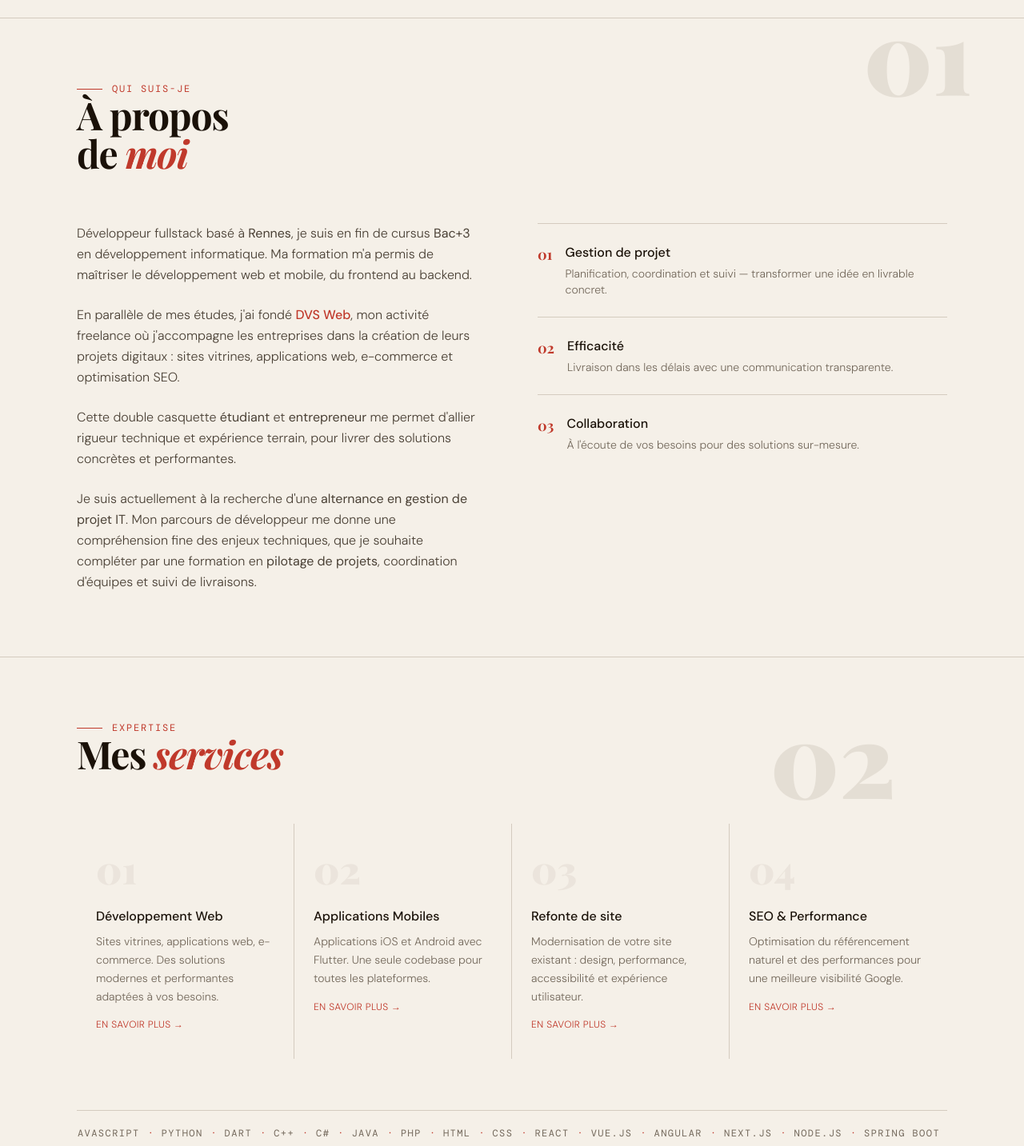
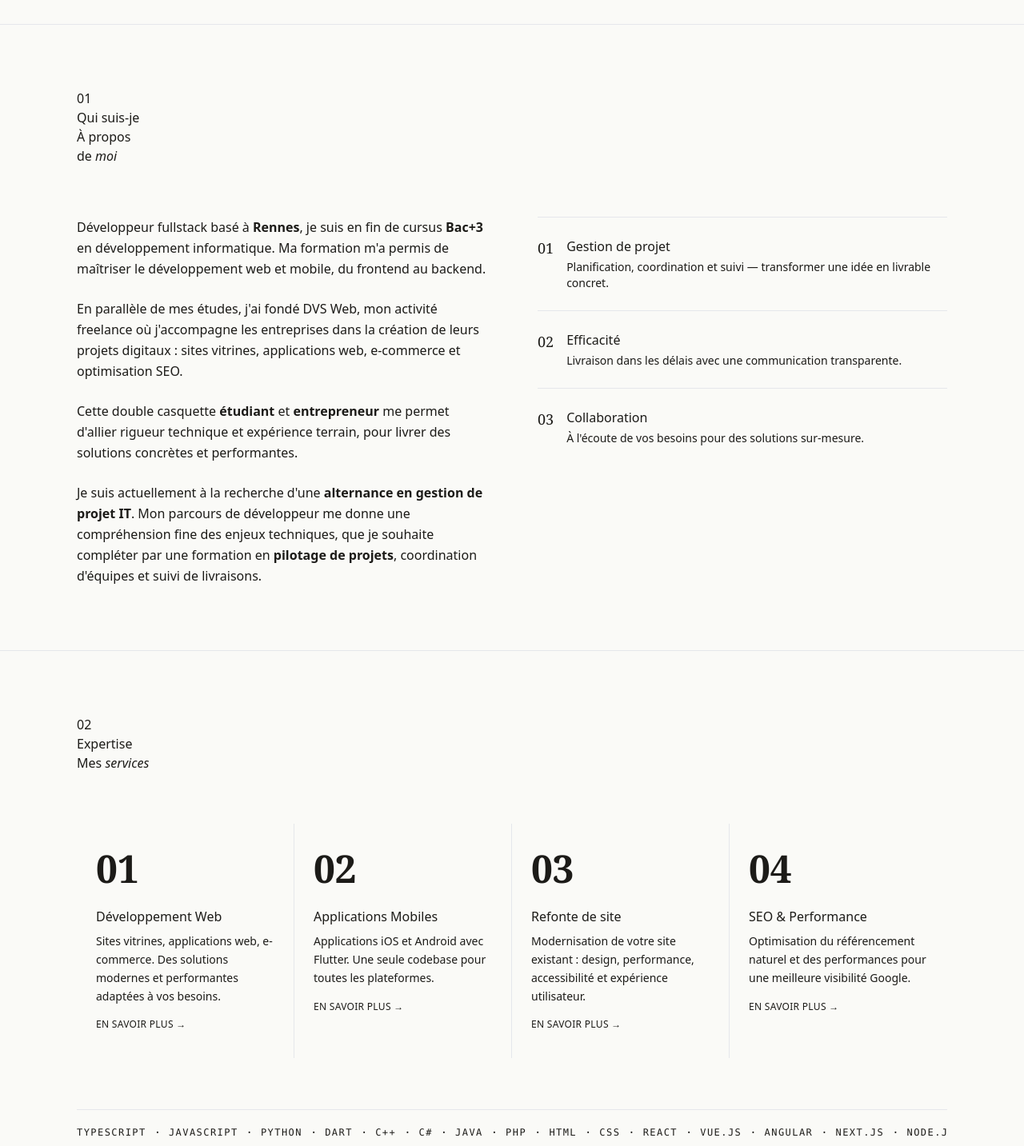
Before and after one commit to davisone/portfolio-V2, an Astro site: page / in a window 1280 px wide. Shown: the part 847-2280 px from the top of the page at 80% size. Built offline with nearby package versions, Linux system fonts and the light colour scheme; Astro itself is replaced by a stand-in of ours.

Commit message:
feat(design): tokens et typographies La Galerie

```diff
--- a/src/layouts/Layout.astro
+++ b/src/layouts/Layout.astro
@@ -42,6 +42,11 @@ const today = new Date().toISOString().split('T')[0]
     <!-- Preconnect -->
     <link rel="preconnect" href="https://www.googletagmanager.com" />
     <link rel="dns-prefetch" href="https://www.googletagmanager.com" />
+
+    <!-- Fontes critiques -->
+    <link rel="preload" href="/fonts/marcellus-v14-latin_latin-ext-regular.woff2" as="font" type="font/woff2" crossorigin />
+    <link rel="preload" href="/fonts/source-serif-4-v14-latin_latin-ext-regular.woff2" as="font" type="font/woff2" crossorigin />
+    <link rel="preload" href="/fonts/archivo-v25-latin_latin-ext-regular.woff2" as="font" type="font/woff2" crossorigin />
 
     <!-- Hreflang (uniquement sur les pages avec traductions) -->
     {hasTranslations && (
@@ -193,15 +198,6 @@ const today = new Date().toISOString().split('T')[0]
         }
       })();
     </script>
-    <!-- Theme detection (avant le body pour eviter le flash) -->
-    <script is:inline>
-      (function() {
-        var stored = localStorage.getItem('theme');
-        if (stored === 'dark' || (!stored && window.matchMedia('(prefers-color-scheme: dark)').matches)) {
-          document.documentElement.classList.add('dark');
-        }
-      })();
-    </script>
   </head>
   <body>
     <a href="#main-content" class="sr-only focus:not-sr-only focus:fixed focus:top-4 focus:left-4 focus:z-50 focus:px-4 focus:py-2 focus:bg-ink focus:text-paper focus:outline-none">
--- a/src/styles/global.css
+++ b/src/styles/global.css
@@ -1,103 +1,63 @@
-/* DM Mono */
+/* Marcellus — display, capitales lapidaires */
 @font-face {
-  font-family: 'DM Mono';
+  font-family: 'Marcellus';
   font-style: normal;
   font-weight: 400;
   font-display: swap;
-  src: url('/fonts/dm-mono-400-latin.woff2') format('woff2');
-  unicode-range: U+0000-00FF, U+0131, U+0152-0153, U+02BB-02BC, U+02C6, U+02DA, U+02DC, U+0304, U+0308, U+0329, U+2000-206F, U+20AC, U+2122, U+2191, U+2193, U+2212, U+2215, U+FEFF, U+FFFD;
+  src: url('/fonts/marcellus-v14-latin_latin-ext-regular.woff2') format('woff2');
+}
+
+/* Source Serif 4 — lecture */
+@font-face {
+  font-family: 'Source Serif 4';
+  font-style: normal;
+  font-weight: 300;
+  font-display: swap;
+  src: url('/fonts/source-serif-4-v14-latin_latin-ext-300.woff2') format('woff2');
 }
 @font-face {
-  font-family: 'DM Mono';
+  font-family: 'Source Serif 4';
   font-style: normal;
   font-weight: 400;
   font-display: swap;
-  src: url('/fonts/dm-mono-400-latin-ext.woff2') format('woff2');
-  unicode-range: U+0100-02BA, U+02BD-02C5, U+02C7-02CC, U+02CE-02D7, U+02DD-02FF, U+0304, U+0308, U+0329, U+1D00-1DBF, U+1E00-1E9F, U+1EF2-1EFF, U+2020, U+20A0-20AB, U+20AD-20C0, U+2113, U+2C60-2C7F, U+A720-A7FF;
+  src: url('/fonts/source-serif-4-v14-latin_latin-ext-regular.woff2') format('woff2');
 }
 @font-face {
-  font-family: 'DM Mono';
+  font-family: 'Source Serif 4';
+  font-style: normal;
+  font-weight: 600;
+  font-display: swap;
+  src: url('/fonts/source-serif-4-v14-latin_latin-ext-600.woff2') format('woff2');
+}
+@font-face {
+  font-family: 'Source Serif 4';
+  font-style: italic;
+  font-weight: 400;
+  font-display: swap;
+  src: url('/fonts/source-serif-4-v14-latin_latin-ext-italic.woff2') format('woff2');
+}
+
+/* Archivo — signalétique et cartels */
+@font-face {
+  font-family: 'Archivo';
+  font-style: normal;
+  font-weight: 400;
+  font-display: swap;
+  src: url('/fonts/archivo-v25-latin_latin-ext-regular.woff2') format('woff2');
+}
+@font-face {
+  font-family: 'Archivo';
   font-style: normal;
   font-weight: 500;
   font-display: swap;
-  src: url('/fonts/dm-mono-500-latin.woff2') format('woff2');
-  unicode-range: U+0000-00FF, U+0131, U+0152-0153, U+02BB-02BC, U+02C6, U+02DA, U+02DC, U+0304, U+0308, U+0329, U+2000-206F, U+20AC, U+2122, U+2191, U+2193, U+2212, U+2215, U+FEFF, U+FFFD;
+  src: url('/fonts/archivo-v25-latin_latin-ext-500.woff2') format('woff2');
 }
 @font-face {
-  font-family: 'DM Mono';
+  font-family: 'Archivo';
   font-style: normal;
-  font-weight: 500;
+  font-weight: 600;
   font-display: swap;
-  src: url('/fonts/dm-mono-500-latin-ext.woff2') format('woff2');
-  unicode-range: U+0100-02BA, U+02BD-02C5, U+02C7-02CC, U+02CE-02D7, U+02DD-02FF, U+0304, U+0308, U+0329, U+1D00-1DBF, U+1E00-1E9F, U+1EF2-1EFF, U+2020, U+20A0-20AB, U+20AD-20C0, U+2113, U+2C60-2C7F, U+A720-A7FF;
-}
-
-/* DM Sans — variable font, meme fichier pour 300/400/500 */
-@font-face {
-  font-family: 'DM Sans';
-  font-style: normal;
-  font-weight: 300 500;
-  font-display: swap;
-  src: url('/fonts/dm-sans-300-400-500-latin.woff2') format('woff2');
-  unicode-range: U+0000-00FF, U+0131, U+0152-0153, U+02BB-02BC, U+02C6, U+02DA, U+02DC, U+0304, U+0308, U+0329, U+2000-206F, U+20AC, U+2122, U+2191, U+2193, U+2212, U+2215, U+FEFF, U+FFFD;
-}
-@font-face {
-  font-family: 'DM Sans';
-  font-style: normal;
-  font-weight: 300 500;
-  font-display: swap;
-  src: url('/fonts/dm-sans-300-400-500-latin-ext.woff2') format('woff2');
-  unicode-range: U+0100-02BA, U+02BD-02C5, U+02C7-02CC, U+02CE-02D7, U+02DD-02FF, U+0304, U+0308, U+0329, U+1D00-1DBF, U+1E00-1E9F, U+1EF2-1EFF, U+2020, U+20A0-20AB, U+20AD-20C0, U+2113, U+2C60-2C7F, U+A720-A7FF;
-}
-
-/* Playfair Display */
-@font-face {
-  font-family: 'Playfair Display';
-  font-style: normal;
-  font-weight: 700;
-  font-display: swap;
-  src: url('/fonts/playfair-700-latin.woff2') format('woff2');
-  unicode-range: U+0000-00FF, U+0131, U+0152-0153, U+02BB-02BC, U+02C6, U+02DA, U+02DC, U+0304, U+0308, U+0329, U+2000-206F, U+20AC, U+2122, U+2191, U+2193, U+2212, U+2215, U+FEFF, U+FFFD;
-}
-@font-face {
-  font-family: 'Playfair Display';
-  font-style: normal;
-  font-weight: 700;
-  font-display: swap;
-  src: url('/fonts/playfair-700-latin-ext.woff2') format('woff2');
-  unicode-range: U+0100-02BA, U+02BD-02C5, U+02C7-02CC, U+02CE-02D7, U+02DD-02FF, U+0304, U+0308, U+0329, U+1D00-1DBF, U+1E00-1E9F, U+1EF2-1EFF, U+2020, U+20A0-20AB, U+20AD-20C0, U+2113, U+2C60-2C7F, U+A720-A7FF;
-}
-@font-face {
-  font-family: 'Playfair Display';
-  font-style: normal;
-  font-weight: 900;
-  font-display: swap;
-  src: url('/fonts/playfair-900-latin.woff2') format('woff2');
-  unicode-range: U+0000-00FF, U+0131, U+0152-0153, U+02BB-02BC, U+02C6, U+02DA, U+02DC, U+0304, U+0308, U+0329, U+2000-206F, U+20AC, U+2122, U+2191, U+2193, U+2212, U+2215, U+FEFF, U+FFFD;
-}
-@font-face {
-  font-family: 'Playfair Display';
-  font-style: normal;
-  font-weight: 900;
-  font-display: swap;
-  src: url('/fonts/playfair-900-latin-ext.woff2') format('woff2');
-  unicode-range: U+0100-02BA, U+02BD-02C5, U+02C7-02CC, U+02CE-02D7, U+02DD-02FF, U+0304, U+0308, U+0329, U+1D00-1DBF, U+1E00-1E9F, U+1EF2-1EFF, U+2020, U+20A0-20AB, U+20AD-20C0, U+2113, U+2C60-2C7F, U+A720-A7FF;
-}
-@font-face {
-  font-family: 'Playfair Display';
-  font-style: italic;
-  font-weight: 700;
-  font-display: swap;
-  src: url('/fonts/playfair-italic-700-latin.woff2') format('woff2');
-  unicode-range: U+0000-00FF, U+0131, U+0152-0153, U+02BB-02BC, U+02C6, U+02DA, U+02DC, U+0304, U+0308, U+0329, U+2000-206F, U+20AC, U+2122, U+2191, U+2193, U+2212, U+2215, U+FEFF, U+FFFD;
-}
-@font-face {
-  font-family: 'Playfair Display';
-  font-style: italic;
-  font-weight: 700;
-  font-display: swap;
-  src: url('/fonts/playfair-italic-700-latin-ext.woff2') format('woff2');
-  unicode-range: U+0100-02BA, U+02BD-02C5, U+02C7-02CC, U+02CE-02D7, U+02DD-02FF, U+0304, U+0308, U+0329, U+1D00-1DBF, U+1E00-1E9F, U+1EF2-1EFF, U+2020, U+20A0-20AB, U+20AD-20C0, U+2113, U+2C60-2C7F, U+A720-A7FF;
+  src: url('/fonts/archivo-v25-latin_latin-ext-600.woff2') format('woff2');
 }
 
 @tailwind base;
@@ -106,25 +66,12 @@
 
 @layer base {
   :root {
-    --color-ink: 26 17 8;
-    --color-paper: 245 240 232;
-    --color-paper-alt: 237 232 223;
-    --color-accent: 192 57 43;
-    --color-accent-hover: 231 76 60;
-    --color-muted: 115 104 91;
-    --color-border: 212 203 191;
-    --color-text-body: 74 64 53;
-  }
-
-  .dark {
-    --color-ink: 240 235 225;
-    --color-paper: 18 16 14;
-    --color-paper-alt: 28 26 23;
-    --color-accent: 205 72 58;
-    --color-accent-hover: 231 76 60;
-    --color-muted: 160 153 145;
-    --color-border: 50 45 40;
-    --color-text-body: 180 172 162;
+    --color-cimaise: 250 250 247;
+    --color-oeuvre: 255 255 255;
+    --color-encre: 28 27 24;
+    --color-cartel: 111 106 99;
+    --color-filet: 230 227 220;
+    --color-point: 200 51 10;
   }
 
   html {
@@ -132,12 +79,16 @@
   }
 
   body {
-    @apply font-sans antialiased bg-paper text-ink font-light;
-    transition: background-color 0.3s ease, color 0.3s ease;
+    @apply font-lecture antialiased bg-cimaise text-encre;
   }
 
   ::selection {
-    @apply bg-accent/20 text-ink;
+    @apply bg-point/15 text-encre;
+  }
+
+  :focus-visible {
+    outline: 2px solid rgb(var(--color-point));
+    outline-offset: 3px;
   }
 }
 
@@ -146,62 +97,25 @@
     @apply max-w-6xl mx-auto px-4 sm:px-6 lg:px-8;
   }
 
-  .section-label {
-    @apply font-mono text-xs tracking-[0.15em] uppercase text-accent flex items-center gap-3;
+  .signal-label {
+    @apply font-signal text-[11px] font-semibold tracking-[0.16em] uppercase text-cartel;
   }
 
-  .section-label::before {
-    content: '';
-    @apply block w-8 h-px bg-accent;
+  .cartel-box {
+    @apply bg-oeuvre border border-filet;
   }
 
-  .section-title {
-    @apply font-serif text-4xl sm:text-5xl font-bold text-ink leading-none tracking-tight;
+  .btn-galerie {
+    @apply inline-flex items-center gap-2.5 px-7 py-3.5 bg-encre text-cimaise
+           font-signal text-xs font-medium tracking-[0.1em] uppercase
+           transition-colors duration-200 hover:bg-point cursor-pointer;
   }
 
-  .section-title em {
-    @apply text-accent;
-    font-style: italic;
+  .btn-galerie-secondaire {
+    @apply inline-flex items-center gap-2.5 px-7 py-3.5 border border-encre text-encre
+           font-signal text-xs tracking-[0.1em] uppercase
+           transition-colors duration-200 hover:border-point hover:text-point cursor-pointer;
   }
-
-  .section-num {
-    @apply font-serif text-[8rem] font-black text-border/50 leading-none absolute right-4 sm:right-8 lg:right-16 -top-5 select-none pointer-events-none;
-  }
-
-  .btn-primary {
-    @apply inline-flex items-center gap-2.5 px-7 py-3.5 bg-ink text-paper
-           text-xs font-medium tracking-[0.1em] uppercase
-           transition-all duration-200 hover:bg-accent;
-  }
-
-  .btn-secondary {
-    @apply inline-flex items-center gap-2.5 px-7 py-3.5 border border-ink text-ink
-           text-xs font-normal tracking-[0.1em] uppercase
-           transition-all duration-200 hover:bg-ink hover:text-paper;
-  }
-}
-
-/* Reveal animations */
-.reveal {
-  opacity: 0;
-  transform: translateY(24px);
-  transition: opacity 0.6s ease-out, transform 0.6s ease-out;
-}
-
-.reveal.visible {
-  opacity: 1;
-  transform: translateY(0);
-}
-
-.reveal-right {
-  opacity: 0;
-  transform: translateX(20px);
-  transition: opacity 0.5s ease-out, transform 0.5s ease-out;
-}
-
-.reveal-right.visible {
-  opacity: 1;
-  transform: translateX(0);
 }
 
 /* Scrollbar */
@@ -210,14 +124,14 @@
 }
 
 ::-webkit-scrollbar-track {
-  background: rgb(var(--color-paper));
+  background: rgb(var(--color-cimaise));
 }
 
 ::-webkit-scrollbar-thumb {
-  background: rgb(var(--color-border));
+  background: rgb(var(--color-filet));
   border-radius: 3px;
 }
 
 ::-webkit-scrollbar-thumb:hover {
-  background: rgb(var(--color-muted));
+  background: rgb(var(--color-cartel));
 }
--- a/tailwind.config.mjs
+++ b/tailwind.config.mjs
@@ -3,47 +3,20 @@ export default {
   content: [
     "./src/**/*.{astro,html,js,jsx}",
   ],
-  darkMode: 'class',
   theme: {
     extend: {
       colors: {
-        ink: 'rgb(var(--color-ink) / <alpha-value>)',
-        paper: 'rgb(var(--color-paper) / <alpha-value>)',
-        'paper-alt': 'rgb(var(--color-paper-alt) / <alpha-value>)',
-        accent: 'rgb(var(--color-accent) / <alpha-value>)',
-        'accent-hover': 'rgb(var(--color-accent-hover) / <alpha-value>)',
-        muted: 'rgb(var(--color-muted) / <alpha-value>)',
-        border: 'rgb(var(--color-border) / <alpha-value>)',
-        'text-body': 'rgb(var(--color-text-body) / <alpha-value>)',
+        cimaise: 'rgb(var(--color-cimaise) / <alpha-value>)',
+        oeuvre: 'rgb(var(--color-oeuvre) / <alpha-value>)',
+        encre: 'rgb(var(--color-encre) / <alpha-value>)',
+        cartel: 'rgb(var(--color-cartel) / <alpha-value>)',
+        filet: 'rgb(var(--color-filet) / <alpha-value>)',
+        point: 'rgb(var(--color-point) / <alpha-value>)',
       },
       fontFamily: {
-        serif: ['Playfair Display', 'Georgia', 'serif'],
-        sans: ['DM Sans', 'system-ui', 'sans-serif'],
-        mono: ['DM Mono', 'monospace'],
-      },
-      animation: {
-        'fade-in': 'fadeIn 0.5s ease-out',
-        'slide-up': 'slideUp 0.5s ease-out',
-        'shimmer': 'shimmer 1.5s infinite',
-        'marquee': 'marquee 30s linear infinite',
-      },
-      keyframes: {
-        fadeIn: {
-          '0%': { opacity: '0' },
-          '100%': { opacity: '1' },
-        },
-        slideUp: {
-          '0%': { opacity: '0', transform: 'translateY(20px)' },
-          '100%': { opacity: '1', transform: 'translateY(0)' },
-        },
-        shimmer: {
-          '0%': { transform: 'translateX(-100%)' },
-          '100%': { transform: 'translateX(100%)' },
-        },
-        marquee: {
-          '0%': { transform: 'translateX(0)' },
-          '100%': { transform: 'translateX(-50%)' },
-        },
+        display: ['Marcellus', 'Times New Roman', 'serif'],
+        lecture: ['Source Serif 4', 'Georgia', 'serif'],
+        signal: ['Archivo', 'Helvetica Neue', 'Arial', 'sans-serif'],
       },
     },
   },
```
Also changed, not shown: public/fonts/archivo-v25-latin_latin-ext-500.woff2 (added), public/fonts/archivo-v25-latin_latin-ext-600.woff2 (added), public/fonts/archivo-v25-latin_latin-ext-regular.woff2 (added), public/fonts/marcellus-v14-latin_latin-ext-regular.woff2 (added), public/fonts/source-serif-4-v14-latin_latin-ext-300.woff2 (added), public/fonts/source-serif-4-v14-latin_latin-ext-600.woff2 (added), public/fonts/source-serif-4-v14-latin_latin-ext-italic.woff2 (added), public/fonts/source-serif-4-v14-latin_latin-ext-regular.woff2 (added).
